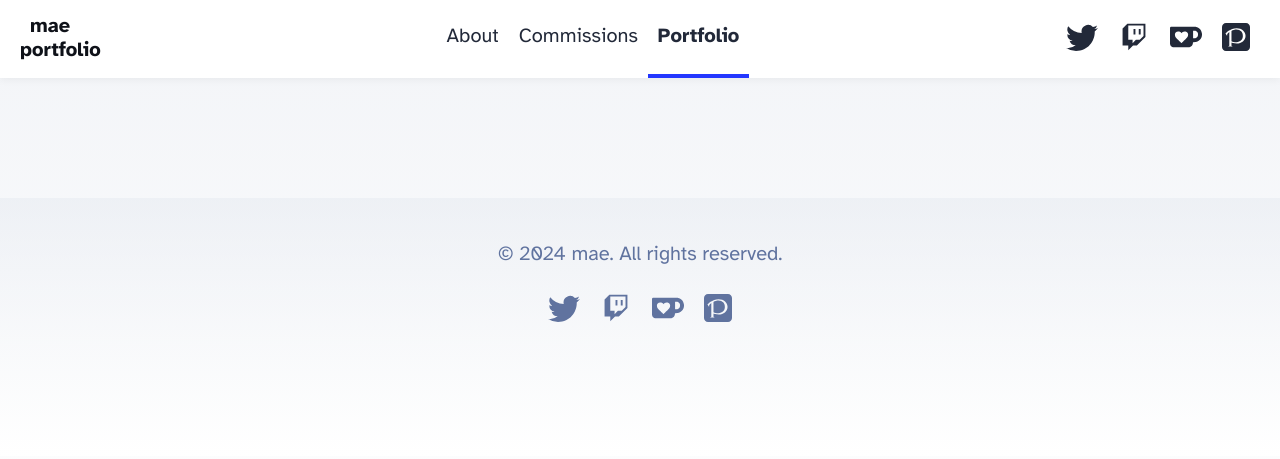
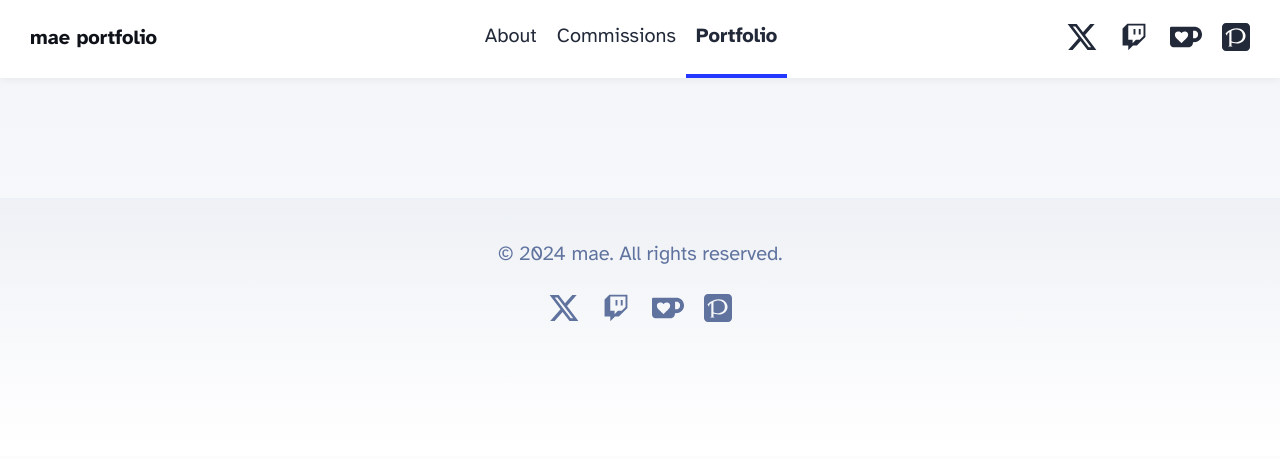
Before and after one commit to myntsu/mae, an Astro site: page /portfolio in a window 1280 px wide. Built offline with nearby package versions, Linux system fonts and the light colour scheme; Astro itself is replaced by a stand-in of ours.

Commit message:
updating header links, twitter link

```diff
--- a/src/components/Footer.astro
+++ b/src/components/Footer.astro
@@ -5,14 +5,9 @@ const today = new Date();
 <footer>
 	&copy; {today.getFullYear()} mae. All rights reserved.
 	<div class="social-links">
-		<a href="https://twitter.com/iomaaki" target="_blank">
-			<span class="sr-only">Follow me on Twitter/X</span>
-			<svg viewBox="0 0 16 16" aria-hidden="true" width="32" height="32" astro-icon="social/twitter"
-				><path
-					fill="currentColor"
-					d="M5.026 15c6.038 0 9.341-5.003 9.341-9.334 0-.14 0-.282-.006-.422A6.685 6.685 0 0 0 16 3.542a6.658 6.658 0 0 1-1.889.518 3.301 3.301 0 0 0 1.447-1.817 6.533 6.533 0 0 1-2.087.793A3.286 3.286 0 0 0 7.875 6.03a9.325 9.325 0 0 1-6.767-3.429 3.289 3.289 0 0 0 1.018 4.382A3.323 3.323 0 0 1 .64 6.575v.045a3.288 3.288 0 0 0 2.632 3.218 3.203 3.203 0 0 1-.865.115 3.23 3.23 0 0 1-.614-.057 3.283 3.283 0 0 0 3.067 2.277A6.588 6.588 0 0 1 .78 13.58a6.32 6.32 0 0 1-.78-.045A9.344 9.344 0 0 0 5.026 15z"
-				></path></svg
-			>
+		<a href="https://x.com/iomaaki" target="_blank">
+			<span class="sr-only">Follow me on X / Twitter</span>
+			<svg xmlns="http://www.w3.org/2000/svg" width="32" height="32" viewBox="0 0 24 24"><path fill="currentColor" d="M18.205 2.25h3.308l-7.227 8.26l8.502 11.24H16.13l-5.214-6.817L4.95 21.75H1.64l7.73-8.835L1.215 2.25H8.04l4.713 6.231zm-1.161 17.52h1.833L7.045 4.126H5.078z"/></svg>
 		</a>
 		<a href="https://www.twitch.tv/iomaaki" target="_blank">
 			<span class="sr-only">Check my Twitch</span>
--- a/src/components/Header.astro
+++ b/src/components/Header.astro
@@ -12,14 +12,9 @@ import { SITE_TITLE } from '../consts';
 			<HeaderLink href="/portfolio">Portfolio</HeaderLink>
 		</div>
 		<div class="social-links">
-			<a href="https://twitter.com/iomaaki" target="_blank">
-				<span class="sr-only">Follow me on Twitter/X</span>
-				<svg viewBox="0 0 16 16" aria-hidden="true" width="32" height="32" astro-icon="social/twitter"
-					><path
-						fill="currentColor"
-						d="M5.026 15c6.038 0 9.341-5.003 9.341-9.334 0-.14 0-.282-.006-.422A6.685 6.685 0 0 0 16 3.542a6.658 6.658 0 0 1-1.889.518 3.301 3.301 0 0 0 1.447-1.817 6.533 6.533 0 0 1-2.087.793A3.286 3.286 0 0 0 7.875 6.03a9.325 9.325 0 0 1-6.767-3.429 3.289 3.289 0 0 0 1.018 4.382A3.323 3.323 0 0 1 .64 6.575v.045a3.288 3.288 0 0 0 2.632 3.218 3.203 3.203 0 0 1-.865.115 3.23 3.23 0 0 1-.614-.057 3.283 3.283 0 0 0 3.067 2.277A6.588 6.588 0 0 1 .78 13.58a6.32 6.32 0 0 1-.78-.045A9.344 9.344 0 0 0 5.026 15z"
-					></path></svg
-				>
+			<a href="https://x.com/iomaaki" target="_blank">
+				<span class="sr-only">Follow me on X / Twitter</span>
+				<svg xmlns="http://www.w3.org/2000/svg" width="32" height="32" viewBox="0 0 24 24"><path fill="currentColor" d="M18.205 2.25h3.308l-7.227 8.26l8.502 11.24H16.13l-5.214-6.817L4.95 21.75H1.64l7.73-8.835L1.215 2.25H8.04l4.713 6.231zm-1.161 17.52h1.833L7.045 4.126H5.078z"/></svg>
 			</a>
 			<a href="https://www.twitch.tv/iomaaki" target="_blank">
 				<span class="sr-only">Check my Twitch</span>
@@ -44,6 +39,7 @@ import { SITE_TITLE } from '../consts';
 		box-shadow: 0 2px 8px rgba(var(--black), 5%);
 		position: sticky;
 		top: 0;
+		display: flex;
 	}
 	h2 {
 		margin: 0;
@@ -58,6 +54,7 @@ import { SITE_TITLE } from '../consts';
 		display: flex;
 		align-items: center;
 		justify-content: space-between;
+		flex: 1;
 	}
 	nav a {
 		padding: 1em 0.5em;
@@ -72,11 +69,16 @@ import { SITE_TITLE } from '../consts';
 	.social-links,
 	.social-links a {
 		display: flex;
+		justify-content: flex-end;
 	}
 	.internal-links {
+		flex: 1;
 		display: flex;
 		justify-content: center;
 		width: 100%;
+	}
+	h2, .social-links {
+		min-width: 15%;
 	}
 	@media (max-width: 720px) {
 		h2, .social-links {
```
